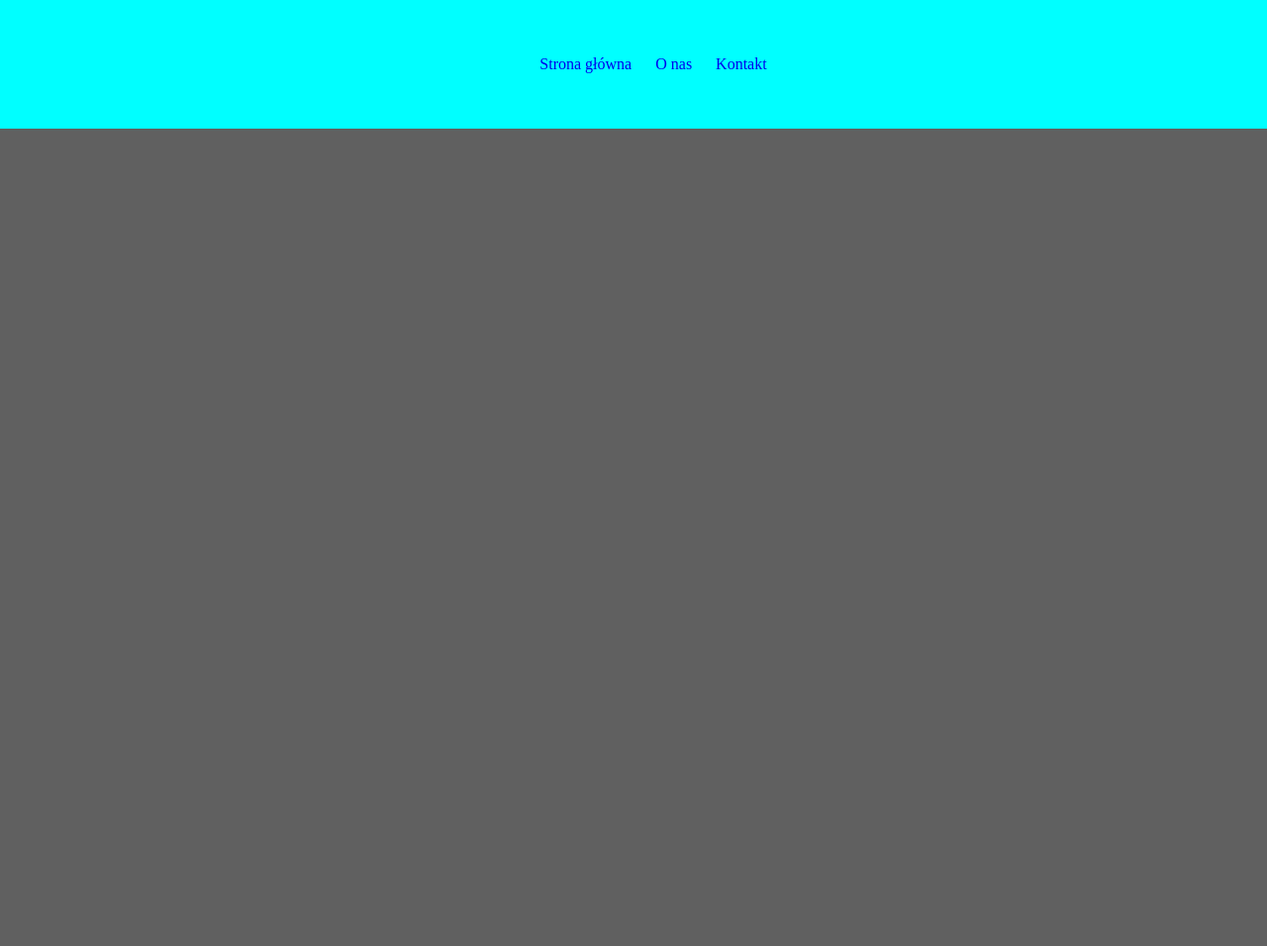
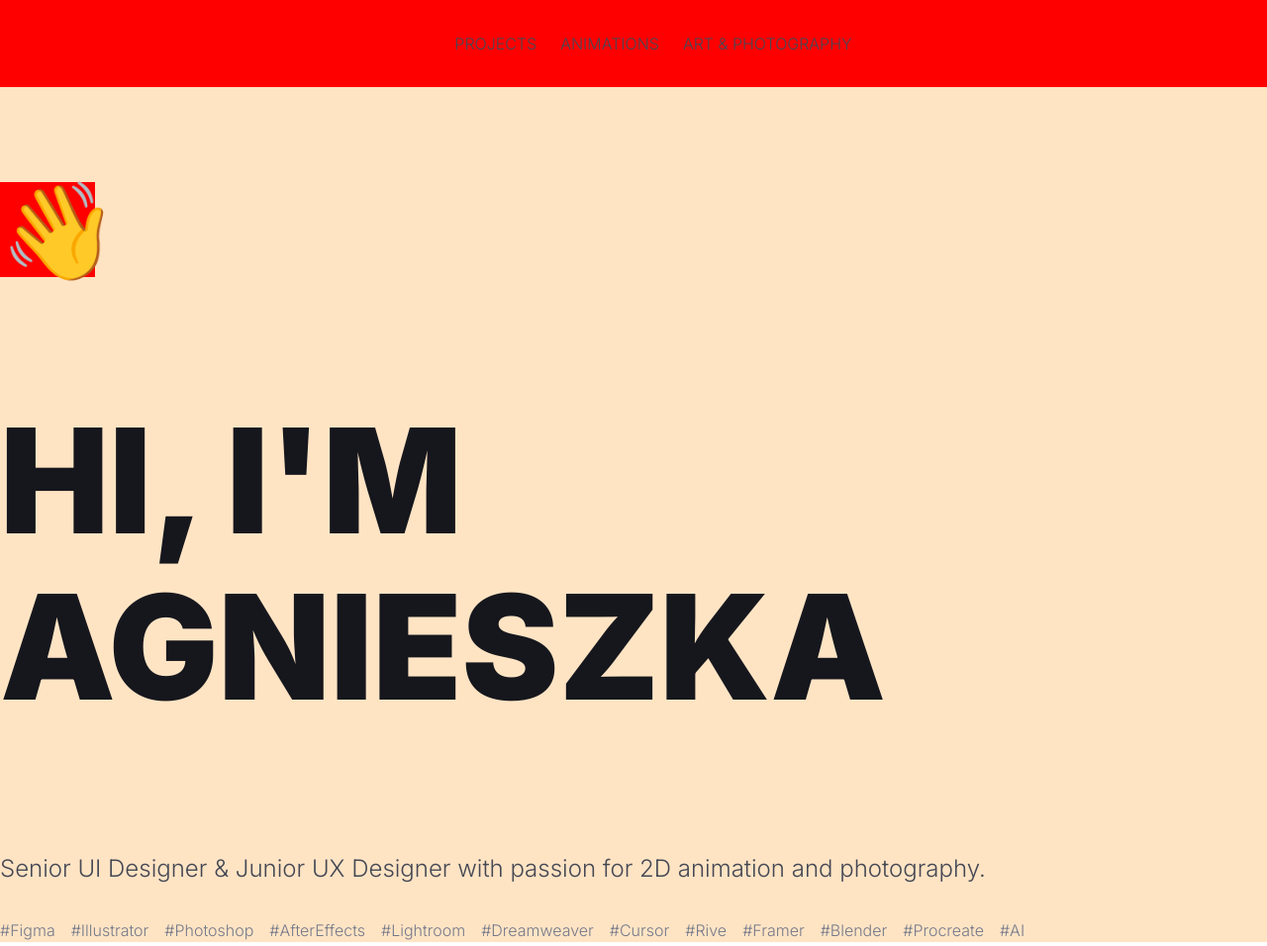
Before and after one commit to ParAgnieszka/AParszewska, a plain HTML site: page index.html in a window 1280 px wide. Shown: the top 956 px of the page at 99% size. Before the commit the page ends 800 px from the top, so only its background shows below. Drawn offline with Linux system fonts and the light colour scheme.

Commit message:
hero section i dividery

```diff
--- a/index.html
+++ b/index.html
@@ -8,17 +8,60 @@
 	<link rel="preconnect" href="https://fonts.gstatic.com" crossorigin>
 	<link href="https://fonts.googleapis.com/css2?family=Inter:ital,opsz,wght@0,14..32,100..900;1,14..32,100..900&display=swap" rel="stylesheet">
 
-	<title>index</title>
+	<title>Agnieszka Parszewska | Portfolio</title>
 </head>
 
 <body>
-	<nav>
-		<ul>
-		  <li><a href="#">Strona główna</a></li>
-		  <li><a href="#">O nas</a></li>
-		  <li><a href="#">Kontakt</a></li>
-		</ul>
-	  </nav>
+
+
+	<section class="hero">
+
+		<nav>
+			<ul>
+				<li><a href="#">Projects</a></li>
+				<li><a href="#">Animations</a></li>
+				<li><a href="#">Art & photography</a></li>
+			</ul>
+		</nav>
+
+		<div class="hero_text">
+
+			<p class="emoji">👋</p>
+			<h1>HI, I'M AGNIESZKA</h1>
+			<h4>Senior UI Designer & Junior UX Designer with passion for 2D animation and photography.</h4>
+
+			<div class="hash">
+				<span>#Figma</span>
+				<span>#Illustrator</span>
+				<span>#Photoshop</span>
+				<span>#AfterEffects</span>
+				<span>#Lightroom</span>
+				<span>#Dreamweaver</span>
+				<span>#Cursor</span>
+				<span>#Rive</span>
+				<span>#Framer</span>
+				<span>#Blender</span>
+				<span>#Procreate</span>
+				<span>#AI</span>
+			</div>
+
+		</div>
+
+	</section>
+
+	<div class="divider">
+
+		<div class="divider_img">
+			<img src="img/art.png" alt="A serious cat">
+		</div>
+
+		<div class="divider_line">
+			<h3>PROJECTS</h3>
+		</div>
+
+	</div>
+
+
 </body>
 
 </html>
--- a/style.css
+++ b/style.css
@@ -11,8 +11,8 @@
     /* FONTY */
     --font-inter: 'Inter', sans-serif;
     /* WAGI */
-    --weight-regular: 400;
-    --weight-xbold: 800;
+    --weight-regular: 300;
+    --weight-xbold: 700;
     --weight-black: 900;
     /* ROZMIARY */
     --size-xs: 16px;
@@ -21,25 +21,87 @@
     --size-l: 52px;
     --size-xl: 128px;
     --size-xxl: 147px;
-
+    /* WYSOKOŚĆ LINII */
+    --line-height-xs: 24px;
+    --line-height-s: 29px;
+    --line-height-m: 36px;
+    --line-height-l: 68px;
+    --line-height-xl: 156px;
+    --line-height-xxl: 168px;
 }
 
+/* STRONA */
 body{
-
+    background-color: var(--white);
+    margin: 0;
+    padding: 0;
+    display: flex;
+    flex-direction: column;
+    gap: 128px;
 }
 
-
-body{
-    background-color: #606060;
-    color: #fff;
-    margin: 0;
-    padding: 0;
+/* FONTY */
+h1{
+    font-size: var(--size-xxl);
+    line-height: var(--line-height-xxl);
+    color: var(--black);
+    font-family: var(--font-inter);
+    font-weight: var(--weight-black);
 }
 
+h2{
+    font-size: var(--size-xl);
+    line-height: var(--line-height-xl);
+    color: var(--black);
+    font-family: var(--font-inter);
+    font-weight: var(--weight-black);
+}
+
+h3{
+    font-size: var(--size-l);
+    line-height: var(--line-height-l);
+    color: var(--black);
+    font-family: var(--font-inter);
+    font-weight: var(--weight-black);
+}
+
+h4{
+    font-size: var(--size-m);
+    line-height: var(--line-height-m);
+    color: var(--gray);
+    font-family: var(--font-inter);
+    font-weight: var(--weight-regular);
+}
+
+p{
+    font-size: var(--size-s);
+    line-height: var(--line-height-s);
+    color: var(--gray);
+    font-family: var(--font-inter);
+    font-weight: var(--weight-regular);
+}
+
+span{
+    font-size: var(--size-xs);
+    line-height: var(--line-height-xs);
+    color: var(--gray-light);
+    font-family: var(--font-inter);
+    font-weight: var(--weight-regular);
+}
+
+.emoji{
+    background-color: red;
+    font-size: 96px;
+    line-height: 96px;
+    width: 96px;
+    height: 96px;
+}
+
+/* NAWIGACJA */
 nav{
     width: 100%;
-    padding: 40px 0;
-    background-color: aqua;
+    padding: 16px 0;
+    background-color: red;
 }
 
 nav ul{
@@ -49,10 +111,58 @@ nav ul{
     gap: 24px;
 }
 
-nav ul li{
-
+nav ul li a{
+    color: var(--gray);
+    text-decoration: none;
+    font-family: var(--font-inter);
+    font-size: var(--size-xs);
+    font-weight: var(--weight-regular);
+    line-height: var(--line-height-xs);
+    text-transform: uppercase;
 }
 
-nav ul li a{
-    text-decoration: none;
+/* DIVIDERY */
+.divider{
+    width: 100%;
+    display: flex;
+    flex-direction: column;
+    align-items: center;
 }
+
+.divider_img{
+    height: 216px;
+    width: 216px;
+    display: flex;
+    justify-content: center;
+}
+
+.divider_img img{
+    height: 100%;
+    width: auto;
+}
+
+.divider_line{
+    background-color: var(--yellow);
+    width: 100%;
+    height: 96px;
+    display: flex;
+    justify-content: center;
+    align-items: center;
+}
+
+/* HERO SECTION */
+
+.hero{
+    background-color: bisque;
+    width: 100%;
+}
+
+.hash{
+    display: inline-flex;
+    width: 100%;
+    align-items: center;
+    align-content: center;
+    gap: 8px 16px;
+    flex-shrink: 0;
+    flex-wrap: wrap;
+}
```
Also changed, not shown: img/art.png (added), img/top.png (added), 1 other file.
